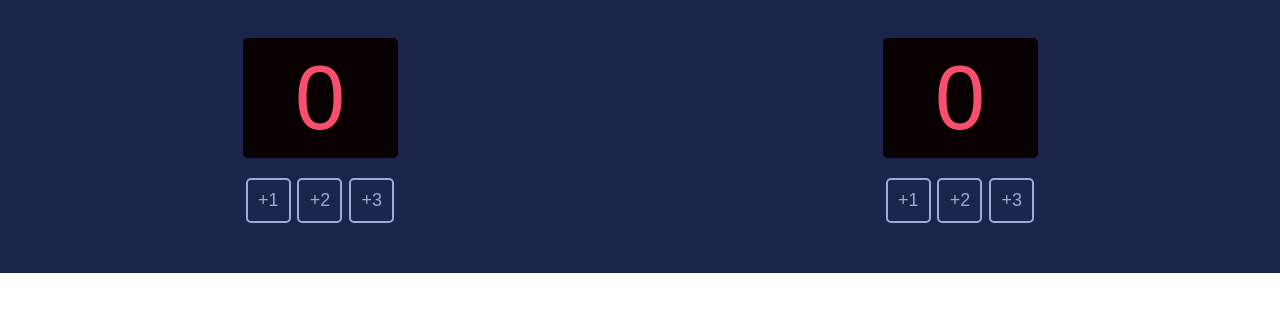
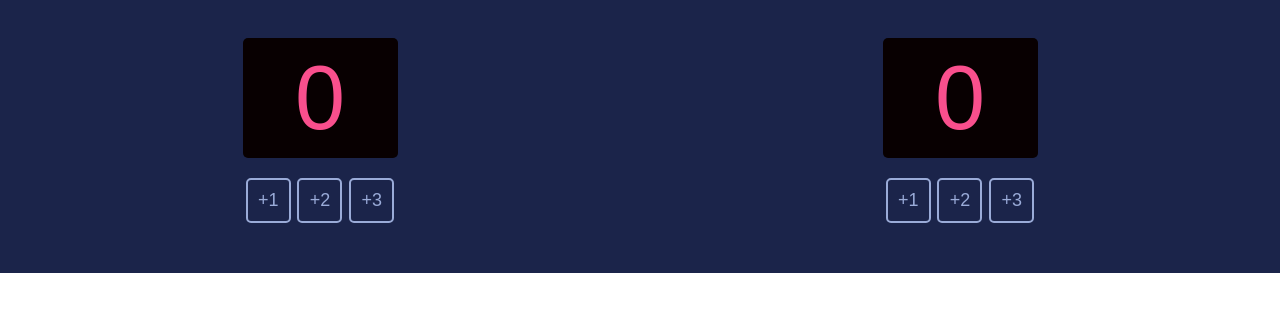
Before and after one commit to gitapohorila/scoreboard, a website built with Vite: page index.html in a window 1280 px wide. Shown: the part 88-400 px from the top of the page. Built offline with nearby package versions, Linux system fonts and the light colour scheme; a web font is replaced by a local one.

Commit message:
commit  to a branch

```diff
--- a/index.css
+++ b/index.css
@@ -15,7 +15,7 @@ body {
     background-color: #080001;
     height: 120px;
     width:  155px;
-    color:#F94F6D;
+    color:#F94F8D;
     font-size: 90px;
     margin: 0 auto;
     font-family: 'Cursed Timer ULiL', sans-serif;
```
